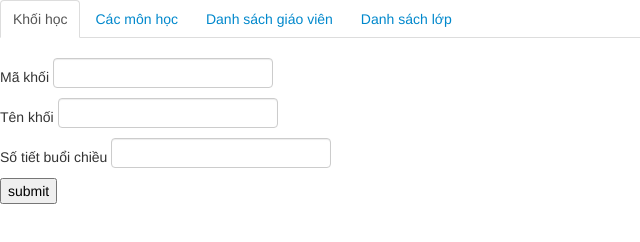
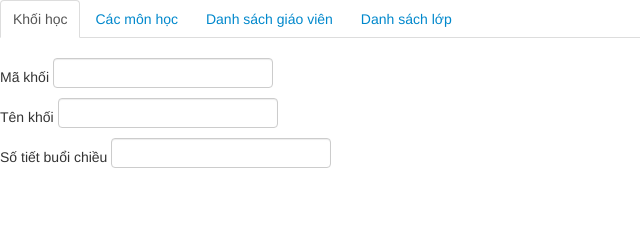
Before and after one commit to thanhdn/SchoolCalendar, a website: page app/index.html at #!/grades in a window 1280 px wide. Shown: the whole page, without its empty margins (0-640 px from the left). Drawn offline with nearby package versions, Linux system fonts and the light colour scheme; some packages are replaced by stand-ins of ours.

Commit message:
Second commit

```diff
--- a/app/components/grades/grades.html
+++ b/app/components/grades/grades.html
@@ -11,4 +11,3 @@
     <span class="input-group-addon">Số tiết buổi chiều</span>
     <input type="text" class="form-control">
 </div>
-<input type="submit" value="submit">
```
